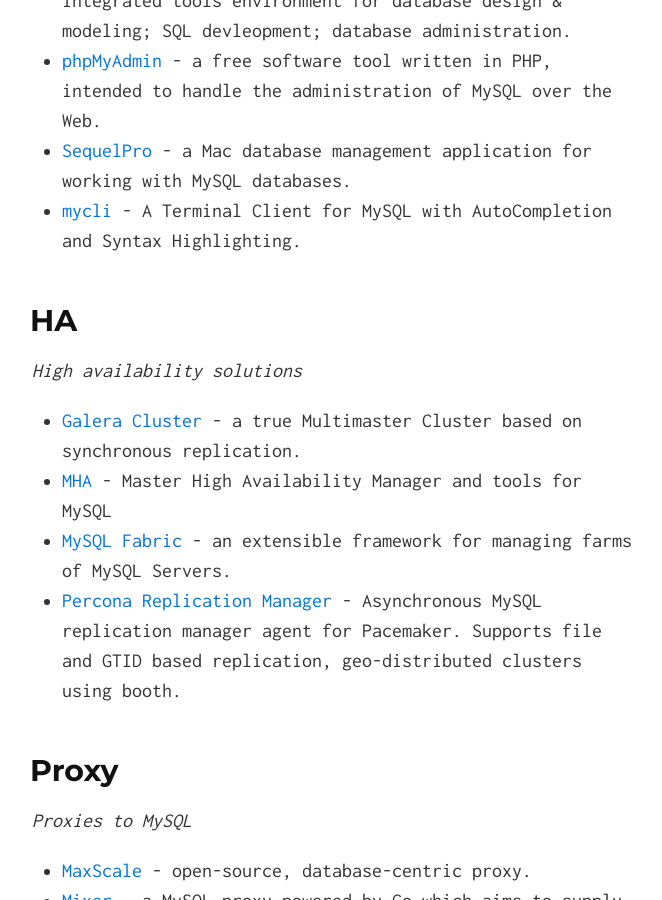
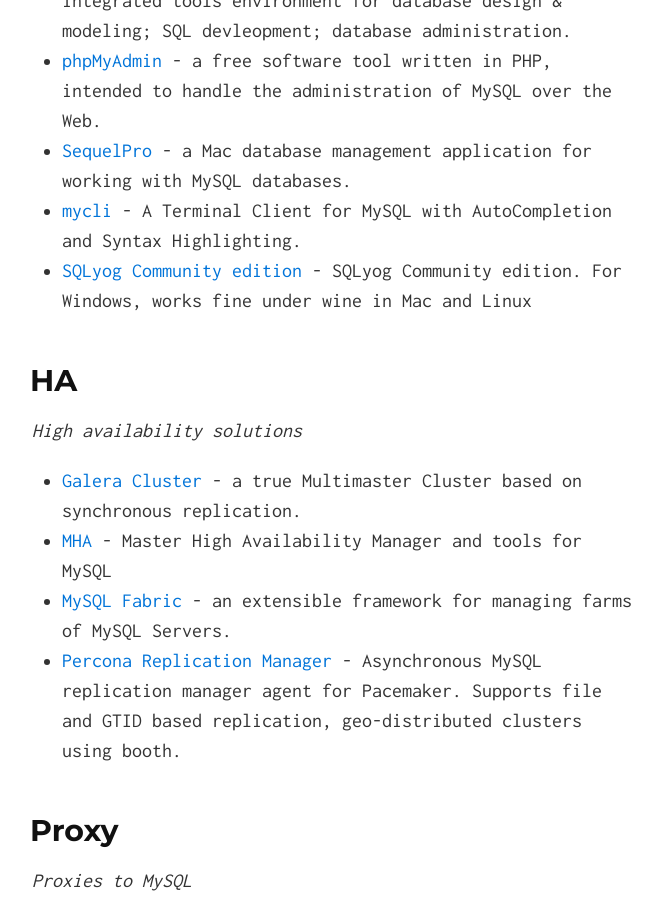
Before and after one commit to shlomi-noach/awesome-mysql, a Jekyll site: the page built from index.md, in a window 1280 px wide and 900 px high, scrolled down 3864 px. Shown: the whole window, without its empty margins (308-970 px from the left). Built offline with Jekyll 4.4.1, drawn with Linux system fonts in a browser that asks for light colours.

Commit message:
add SQLyog

```diff
--- a/index.md
+++ b/index.md
@@ -108,6 +108,7 @@
 - [phpMyAdmin](https://www.phpmyadmin.net/) - a free software tool written in PHP, intended to handle the administration of MySQL over the Web.
 - [SequelPro](https://github.com/sequelpro/sequelpro) - a Mac database management application for working with MySQL databases.
 - [mycli](https://github.com/dbcli/mycli) - A Terminal Client for MySQL with AutoCompletion and Syntax Highlighting.
+- [SQLyog Community edition](https://github.com/webyog/sqlyog-community/wiki/Downloads) - SQLyog Community edition. For Windows, works fine under wine in Mac and Linux
 
 
 ## HA
```
